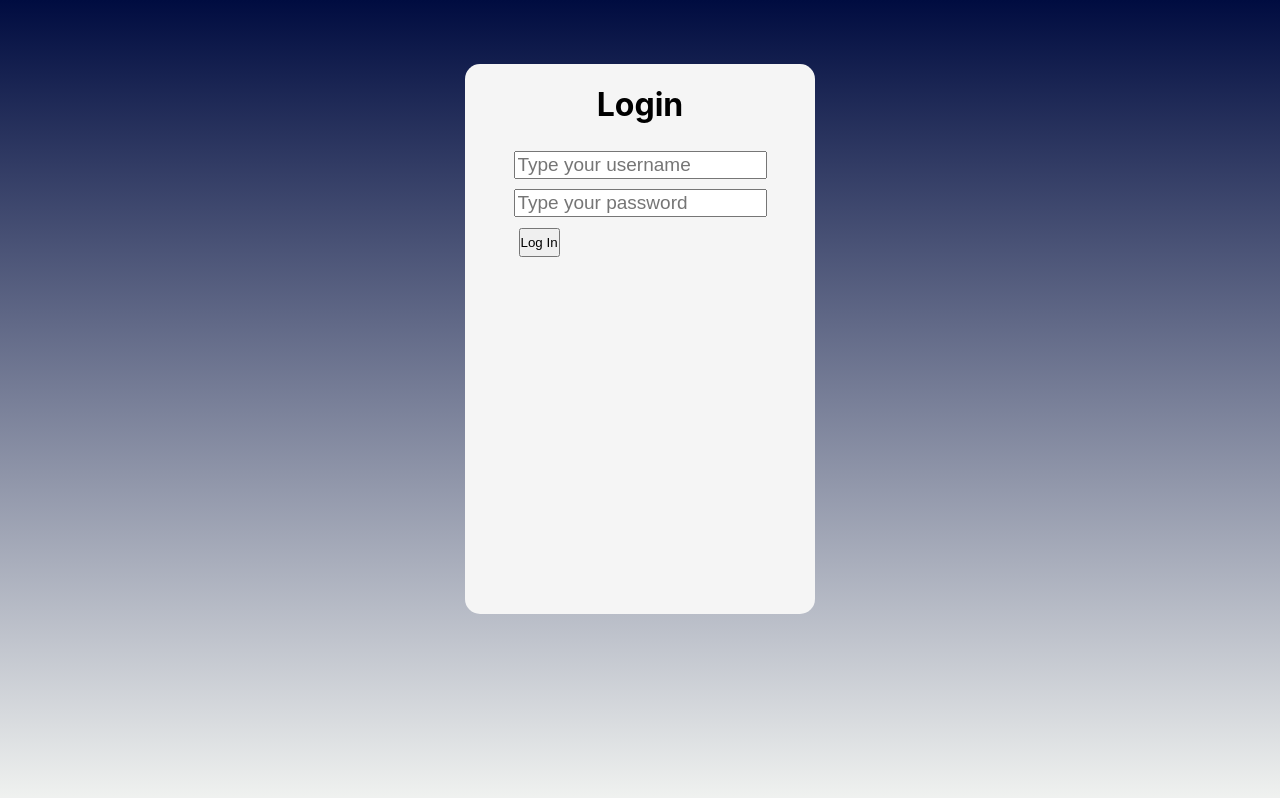
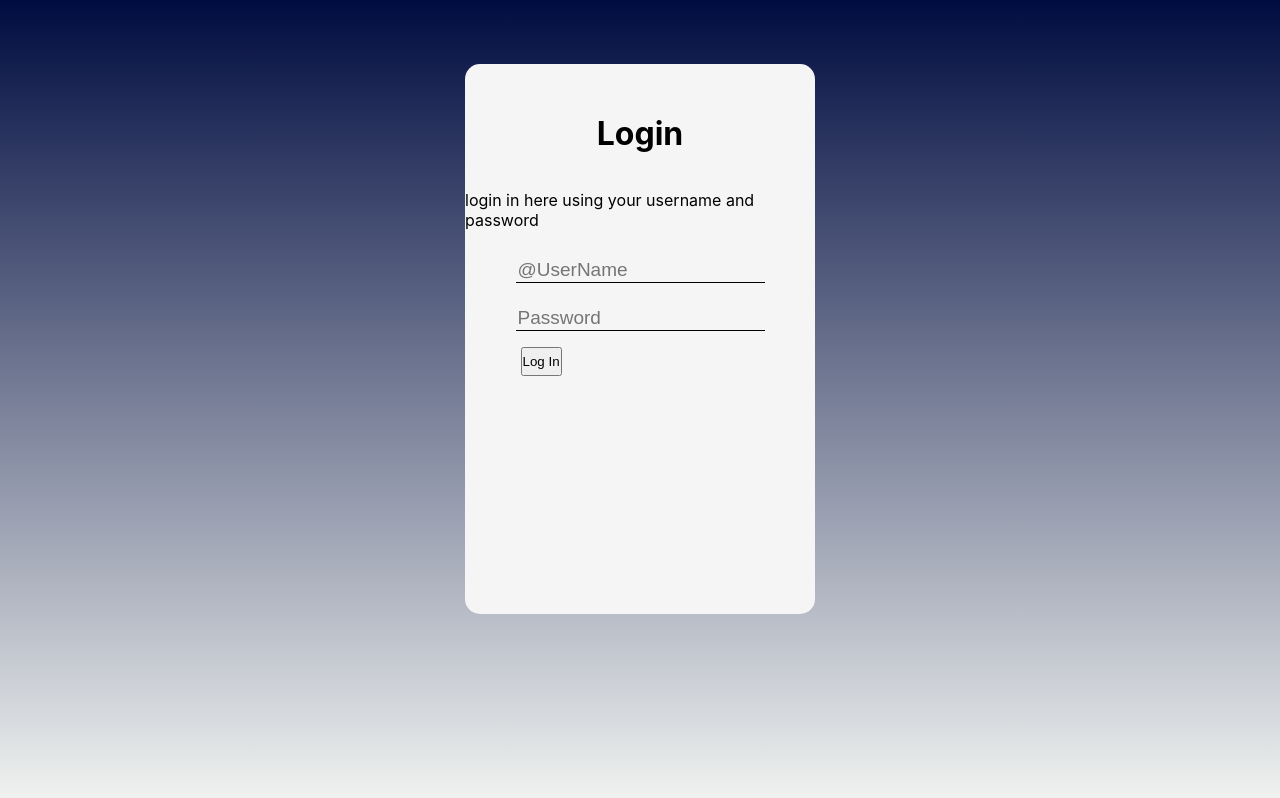
Before and after one commit to lta4/moviFi, a React (Create React App) app: page / in a window 1280 px wide. Built offline with nearby package versions, Linux system fonts and the light colour scheme.

Commit message:
username password update

```diff
--- a/src/Login.css
+++ b/src/Login.css
@@ -19,14 +19,22 @@ html, body {
     background-color: whitesmoke;
 }
 
+.login {
+
+    margin-top: 50px;
+}
+
 .input-wrapper {
     display: flex;
     flex-direction: column;
-    line-height: 2.4em;
+    line-height: 3em;
 }
 
 #username, #password{
     font-size: 19px;
+    border: none;
+    background-color: transparent;
+    border-bottom: 1px solid black;
 }
 
 .submit-wrapper {
--- a/src/components/login.js
+++ b/src/components/login.js
@@ -27,14 +27,15 @@ export default function Login({setToken}) {
 
     return (
         <div className="login-wrapper">
-            <h1>Login</h1>
+            <h1 className="login">Login</h1>
+                <p>login in here using your username and password</p>
             <form onSubmit={handleSubmit}>
                 <div className="input-wrapper">
                     <label>
-                        <input type="text" placeholder="Type your username" id="username" onChange={e => setUserName(e.target.value)}/>
+                        <input type="text" placeholder="@UserName" id="username" onChange={e => setUserName(e.target.value)}/>
                     </label>
                     <label>
-                        <input type="password" placeholder="Type your password" id="password" onChange={e => setPassword(e.target.value)}/>
+                        <input type="password" placeholder="Password" id="password" onChange={e => setPassword(e.target.value)}/>
                     </label>
                 </div>
                 <div className="submit-wrapper">
```
